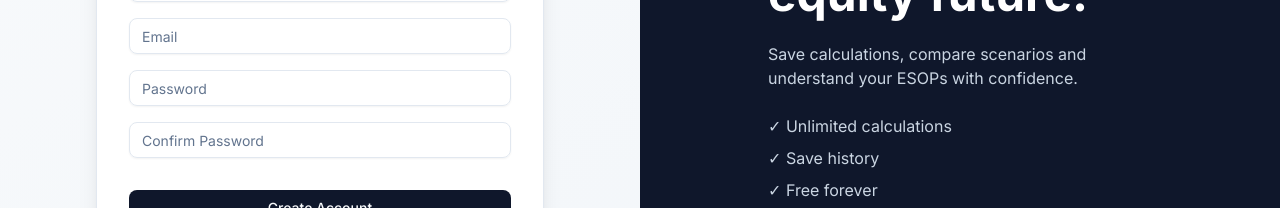
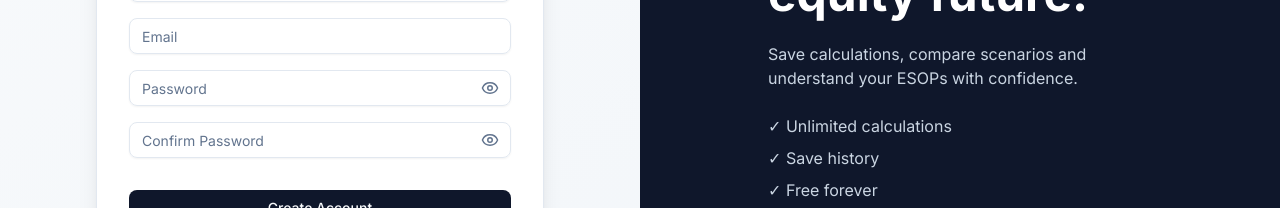
Before and after one commit to sidhushesank/esop-value-clarity, a Next.js app: page /signup in a window 1280 px wide. Shown: the part 403-611 px from the top of the page. Built offline with nearby package versions, Linux system fonts and the light colour scheme; no server answers.

Commit message:
Improve authentication UX with password visibility and validation

```diff
--- a/app/api/auth/signup/route.ts
+++ b/app/api/auth/signup/route.ts
@@ -1,4 +1,5 @@
 import { NextResponse } from "next/server";
+import { ZodError } from "zod";
 import { prisma } from "@/lib/prisma";
 import { signupSchema } from "@/lib/validators";
 import { hashPassword, generateToken } from "@/lib/auth";
@@ -24,7 +25,9 @@
           success: false,
           message: "Email already registered",
         },
-        { status: 400 }
+        {
+          status: 400,
+        }
       );
     }
 
@@ -43,6 +46,7 @@
     // Generate JWT
     const token = generateToken(user.id);
 
+    // Create response
     const response = NextResponse.json(
       {
         success: true,
@@ -53,9 +57,12 @@
           email: user.email,
         },
       },
-  { status: 201 }
+      {
+        status: 201,
+      }
     );
 
+    // Store JWT in HttpOnly Cookie
     response.cookies.set("token", token, {
       httpOnly: true,
       secure: process.env.NODE_ENV === "production",
@@ -65,17 +72,30 @@
     });
 
     return response;
-  } catch (error: any) {
-
+  } catch (error: unknown) {
+    // Handle Zod validation errors
+    if (error instanceof ZodError) {
       return NextResponse.json(
         {
           success: false,
-        message: error.message,
+          message: error.issues[0].message,
         },
         {
           status: 400,
         }
       );
+    }
 
+    console.error(error);
+
+    return NextResponse.json(
+      {
+        success: false,
+        message: "Password must contain at least 8 characters.",
+      },
+      {
+        status: 500,
+      }
+    );
   }
 }
--- a/app/login/page.tsx
+++ b/app/login/page.tsx
@@ -3,6 +3,7 @@
 import { useState } from "react";
 import Link from "next/link";
 import { useRouter } from "next/navigation";
+import { Eye, EyeOff } from "lucide-react";
 
 import { Button } from "@/components/ui/button";
 import { Input } from "@/components/ui/input";
@@ -13,6 +14,7 @@
 
   const [email, setEmail] = useState("");
   const [password, setPassword] = useState("");
+  const [showPassword, setShowPassword] = useState(false);
 
   const [loading, setLoading] = useState(false);
   const [error, setError] = useState("");
@@ -109,12 +111,28 @@
               />
 
               <div className="space-y-2">
-                <Input
-                  type="password"
-                  placeholder="Password"
-                  value={password}
-                  onChange={(e) => setPassword(e.target.value)}
-                />
+                <div className="relative">
+                  <Input
+                    type={showPassword ? "text" : "password"}
+                    placeholder="Password"
+                    value={password}
+                    autoComplete="current-password"
+                    className="pr-10"
+                    onChange={(e) => setPassword(e.target.value)}
+                  />
+
+                  <button
+                    type="button"
+                    onClick={() => setShowPassword(!showPassword)}
+                    className="absolute right-3 top-1/2 -translate-y-1/2 text-slate-500 hover:text-slate-700"
+                  >
+                    {showPassword ? (
+                      <EyeOff className="h-4 w-4" />
+                    ) : (
+                      <Eye className="h-4 w-4" />
+                    )}
+                  </button>
+                </div>
 
                 <div className="text-right">
                   <Link
--- a/app/signup/page.tsx
+++ b/app/signup/page.tsx
@@ -3,6 +3,7 @@
 import { useState } from "react";
 import Link from "next/link";
 import { useRouter } from "next/navigation";
+import { Eye, EyeOff } from "lucide-react";
 
 import { Button } from "@/components/ui/button";
 import { Card, CardContent } from "@/components/ui/card";
@@ -15,6 +16,9 @@
   const [email, setEmail] = useState("");
   const [password, setPassword] = useState("");
   const [confirmPassword, setConfirmPassword] = useState("");
+
+  const [showPassword, setShowPassword] = useState(false);
+  const [showConfirmPassword, setShowConfirmPassword] = useState(false);
 
   const [loading, setLoading] = useState(false);
   const [success, setSuccess] = useState(false);
@@ -126,21 +130,55 @@
                 onChange={(e) => setEmail(e.target.value)}
               />
 
+              <div className="relative">
                 <Input
-                type="password"
+                  type={showPassword ? "text" : "password"}
                   placeholder="Password"
                   value={password}
                   disabled={loading || success}
+                  autoComplete="new-password"
+                  className="pr-10"
                   onChange={(e) => setPassword(e.target.value)}
                 />
 
+                <button
+                  type="button"
+                  onClick={() => setShowPassword(!showPassword)}
+                  className="absolute right-3 top-1/2 -translate-y-1/2 text-slate-500 hover:text-slate-700"
+                >
+                  {showPassword ? (
+                    <EyeOff size={18} />
+                  ) : (
+                    <Eye size={18} />
+                  )}
+                </button>
+              </div>
+
+              <div className="relative">
                 <Input
-                type="password"
+                  type={showConfirmPassword ? "text" : "password"}
                   placeholder="Confirm Password"
                   value={confirmPassword}
                   disabled={loading || success}
+                  autoComplete="new-password"
+                  className="pr-10"
                   onChange={(e) => setConfirmPassword(e.target.value)}
                 />
+
+                <button
+                  type="button"
+                  onClick={() =>
+                    setShowConfirmPassword(!showConfirmPassword)
+                  }
+                  className="absolute right-3 top-1/2 -translate-y-1/2 text-slate-500 hover:text-slate-700"
+                >
+                  {showConfirmPassword ? (
+                    <EyeOff size={18} />
+                  ) : (
+                    <Eye size={18} />
+                  )}
+                </button>
+              </div>
 
             </div>
 
```
Also changed, not shown: 1 other file (tests, documents, lock files or other folders). Lines whose indentation alone changed are shown as unchanged.
